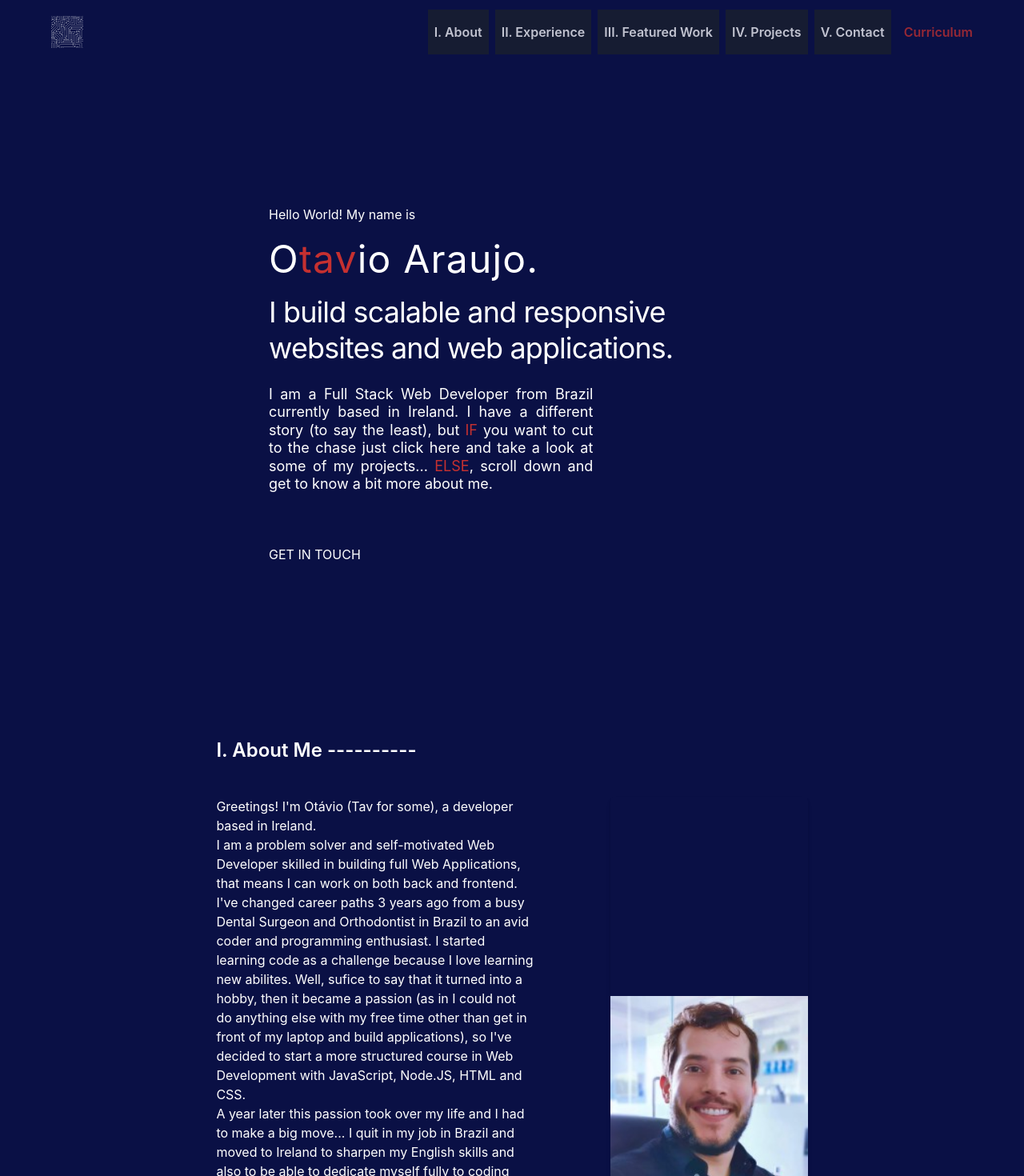
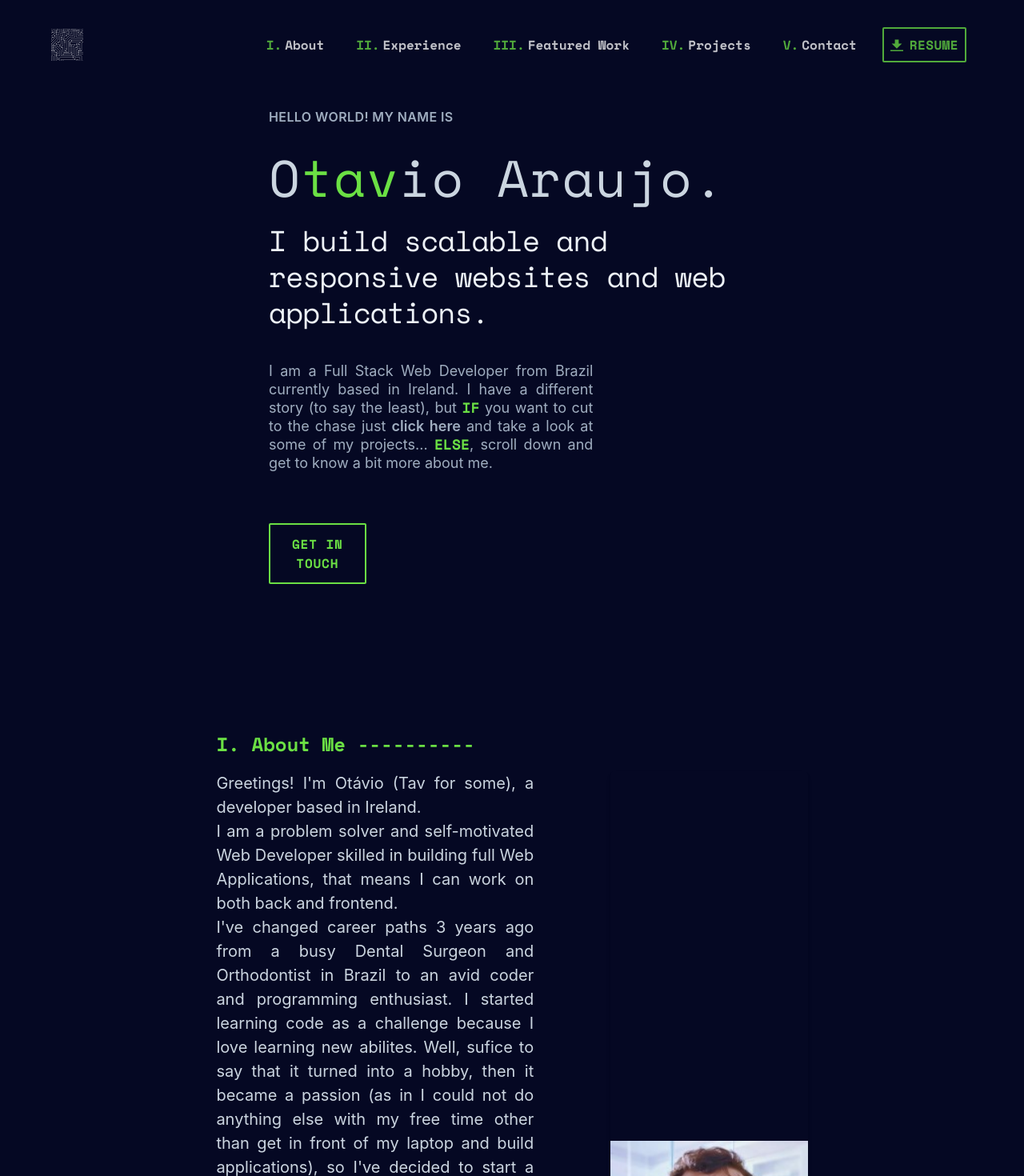
Before and after one commit to caotavio/portfolio-2.0, a React (Create React App) app: page / in a window 1280 px wide. Shown: the top 1470 px of the page at 80% size. Built offline with nearby package versions, Linux system fonts and the light colour scheme.

Commit message:
added fonts and final colors

```diff
--- a/public/index.html
+++ b/public/index.html
@@ -10,11 +10,15 @@
       content="Web site created using create-react-app"
     />
     <link rel="apple-touch-icon" href="%PUBLIC_URL%/logo192.png" />
+    <link href="https://fonts.googleapis.com/css2?family=Lora:wght@400;600;700&display=swap" rel="stylesheet">
+    <link href="https://fonts.googleapis.com/css2?family=Space+Mono:wght@400;700&display=swap" rel="stylesheet">
     <link rel="manifest" href="%PUBLIC_URL%/manifest.json" />
     <title>Otavio's Portfolio</title>
   </head>
-  <body class="flex flex-col min-h-screen" style="background-color: #0a1045;">
+  <body class="flex flex-col min-h-screen bg-main">
     <noscript>You need to enable JavaScript to run this app.</noscript>
     <div id="root" class="antialiased"></div>
   </body>
 </html>
+
+<!-- #080D37 test lighter -->
--- a/src/App.css
+++ b/src/App.css
@@ -1,3 +1,7 @@
+button, h1, h2 {
+  font-family: 'Space Mono', monospace!important;
+}
+
 .App {
   text-align: center;
 }
--- a/src/components/About.js
+++ b/src/components/About.js
@@ -4,10 +4,10 @@ function About() {
   const ProfilePic = '../images/profile.jpg';
 
   return(
-    <div id="about" className="py-10 lg:px-64 xl:px-1/5">
-      <h2 className="text-2xl font-semibold">I. About Me ----------</h2>
-      <div className="flex flex-col lg:flex-row mt-10">
-        <div className="my-auto lg:w-2/3 lg:pr-10 xl:pr-24">
+    <div id="about" className="text-gray-400 py-20 lg:px-64 xl:px-1/5">
+      <h2 className="text-2xl font-semibold text-lightsaberlight">I. About Me ----------</h2>
+      <div className="flex mt-4 flex-col lg:flex-row">
+        <div className="text-justify my-auto text-xl lg:w-2/3 lg:pr-10 xl:pr-24">
           <p>Greetings! I'm Otávio (Tav for some), a developer based in Ireland.</p>
           <p>
             I am a problem solver and self-motivated Web Developer skilled in building full Web Applications, that means I can work on both
@@ -23,7 +23,7 @@ function About() {
             A year later this passion took over my life and I had to make a big move... I quit in my job in Brazil and moved to Ireland to sharpen
             my English skills and also to be able to dedicate myself fully to coding and making a career out of it.
             I'm 31 now and it has been a beautiful journey so far. Since I moved here I was able to reach C1 (advanced) level in English and secured
-            a job as as a Full Stack Web Developer for a Digital Marketing company here in Ireland.
+            a job as a Full Stack Web Developer for a Digital Marketing company here in Ireland.
           </p>
           <p>
             With a lot of hard work I am now capable of creating web apps and websites using a few languages other than JavaScript (they are
--- a/src/components/Contact.js
+++ b/src/components/Contact.js
@@ -2,13 +2,13 @@ import React from 'react';
 
 function Contact() {
   return(
-    <div id="contact" className="mx-auto w-full py-10 sm:w-3/4 lg:w-2/5">
+    <div id="contact" className="mx-auto w-full py-64 sm:w-3/4 lg:w-2/5">
       <h2 className="text-2xl text-center font-semibold">------- V. Get In Touch -------</h2>
       <div className="flex flex-col mt-10 text-center">
         <p>I bet that was a lot of info to take in huh? If you have any questions, want to show me new opportunities or even have a virtual coffee
           about web development or nerdy stuff just send me an email and I will get back to you asap. May the Force be with you.
         </p>
-        <button className="mt-10 justify-center">Say "Hello There"</button>
+        <button className="mx-auto mt-10 text-center py-3 px-6 font-semibold tracking-wider text-lightsaberlight hover:bg-lightsaberlight hover:text-main border-2 rounded-sm border-lightsaberlight">Say "Hello There"</button>
       </div>
     </div>
   )
--- a/src/components/FeaturedProjects.js
+++ b/src/components/FeaturedProjects.js
@@ -5,12 +5,12 @@ function FeaturedProjects() {
   const Background = '../images/i-hungry-3.png';
 
   return(
-    <div id="featuredProjects" className="justify-center py-10 lg:px-20 xl:px-32">
+    <div id="featuredProjects" className="justify-center py-32 lg:px-20 xl:px-32">
       <h2 className="text-center text-2xl font-semibold">------- III. Featured Projects -------</h2>
 
       <div className="justify-center mt-10">
 
-        <div className="sm:flex sm:items-center sm:justify-center">
+        <div className="py-12 sm:flex sm:items-center sm:justify-center">
           <div className="relative pb-3/4 sm:pb-1/2 lg:pb-1/3 sm:w-full">
             <img src={Background} className="absolute w-full h-full object-cover rounded-md shadow-md" alt="i-Hungry"/>
           </div>
@@ -46,7 +46,7 @@ function FeaturedProjects() {
           </div>
         </div>
 
-        <div className="pt-10 sm:flex sm:flex-row-reverse sm:items-center sm:justify-center">
+        <div className="py-12 sm:flex sm:flex-row-reverse sm:items-center sm:justify-center">
           <div className="relative pb-3/4 sm:pb-1/2 lg:pb-1/3 sm:w-full">
             <img src={Background} className="absolute w-full h-full object-cover rounded-md shadow-md" alt="i-Hungry"/>
           </div>
@@ -82,7 +82,7 @@ function FeaturedProjects() {
           </div>
         </div>
 
-        <div className="pt-10 sm:flex sm:items-center sm:justify-center">
+        <div className="py-12 sm:flex sm:items-center sm:justify-center">
           <div className="relative pb-3/4 sm:pb-1/2 lg:pb-1/3 sm:w-full">
             <img src={Background} className="absolute w-full h-full object-cover rounded-md shadow-md" alt="i-Hungry"/>
           </div>
--- a/src/components/LandingPage.js
+++ b/src/components/LandingPage.js
@@ -1,19 +1,21 @@
 import React from 'react';
+import { Link, animateScroll as scroll } from "react-scroll";
 
 function LandingPage() {
   return (
-    <div className="flex flex-col px-1 justify-center w-full mx-auto h-screen sm:w-5/6 md:w-3/4 xl:w-1/2">
-      <p className="text-base">Hello World! My name is</p>
-      <div className="mt-2">
-        <h1 className="tracking-wide text-4xl md:text-5xl">O<span className="text-red-700">tav</span>io Araujo.</h1>
-        <h3 className="tracking-tight text-2xl md:text-4xl leading-tight mt-2">I build scalable and responsive websites and web applications.</h3>
+    <div className="flex flex-col px-1 justify-center -mt-20 w-full mx-auto h-screen sm:w-5/6 md:w-3/4 xl:w-1/2">
+      <p className="text-base uppercase text-gray-500 font-semibold tracking-wide">Hello World! My name is</p>
+      <div className="mt-4">
+        <h1 className="tracking-wide text-gray-400 text-5xl md:text-6xl">O<span className="text-lightsaberlight">tav</span>io Araujo.</h1>
+        <h2 className="tracking-tight text-gray-200 text-2xl md:text-4xl leading-tight mt-2">I build scalable and responsive websites and web applications.</h2>
       </div>
-      <h2 className="text-lg text-justify leading-tight mt-6 lg:w-2/3">
+      <h3 className="text-lg text-gray-500 text-justify leading-tight mt-10 lg:w-2/3">
         I am a Full Stack Web Developer from Brazil currently based in Ireland. I have a different story (to say the least), but <span
-        className="text-red-700">IF</span> you want to cut to the chase just <a href="#">click here</a> and take a look at some of my projects... <span
-        className="text-red-700">ELSE</span>, scroll down and get to know a bit more about me.
-      </h2>
-      <button className="mt-16 text-left">GET IN TOUCH</button>
+        className="font-mono text-lightsaberlight font-semibold">IF</span> you want to cut to the chase just <Link activeClass="active" to="featuredProjects" spy={true}
+        smooth={true} offset={0} duration={700} className="cursor-pointer font-semibold hover:text-lightsaberlight">click here</Link> and take a look at some
+        of my projects... <span className="font-mono text-lightsaberlight font-semibold">ELSE</span>, scroll down and get to know a bit more about me.
+      </h3>
+      <button className="w-1/2 sm:w-1/5 mt-16 text-center py-3 font-semibold tracking-wider text-lightsaberlight hover:bg-lightsaberlight hover:text-main border-2 rounded-sm border-lightsaberlight">GET IN TOUCH</button>
     </div>
   )
 }
--- a/src/components/Projects.js
+++ b/src/components/Projects.js
@@ -4,7 +4,7 @@ import ProjectsData from '../data/projects.json'
 
 function Projects() {
   return(
-    <div id="projects" className="flex flex-col items-center justify-center py-10">
+    <div id="projects" className="flex flex-col items-center justify-center py-32">
       <h2 className= "text-2xl font-semibold">------- IV. Projects showcasing specific skillsets -------</h2>
       {/* <div className="mt-10 sm:grid sm:grid-cols-2 xl:grid-cols-3 items-center justify-center sm:flex sm:flex-wrap"> */}
       <div className="mt-10 sm:flex sm:flex-wrap justify-center px-1/12 md:px-1/6 lg:px-1/5 xl:px-1/4">
--- a/src/components/Skills.js
+++ b/src/components/Skills.js
@@ -2,7 +2,7 @@ import React from 'react';
 
 function Skills() {
   return(
-    <div id="skills" className="bg-green-300 py-10 lg:px-64 xl:px-1/4">
+    <div id="skills" className="py-64 lg:px-64 xl:px-1/4">
       <h2 className="bg-green-400 text-2xl font-semibold">II. Work and Technologies -------</h2>
       <div className="flex mt-10 bg-green-500">
       <p>Vertical menus for the techs and languages</p>
--- a/src/components/footer.js
+++ b/src/components/footer.js
@@ -2,8 +2,10 @@ import React from 'react';
 
 function Footer() {
   return(
-    <footer className="bg-red-400 px-6 py-5 justify-center text-center">
-      POWERFULL FOOTER
+    <footer className="px-6 py-10 justify-center text-center">
+      <p className="text-md text-white font-semibold">
+        Built from scratch by Tav the Dev
+      </p>
     </footer>
   )
 }
--- a/src/components/navbar.js
+++ b/src/components/navbar.js
@@ -21,7 +21,7 @@ function Navbar() {
   }
 
   return(
-    <header className="sm:flex sm:justify-between sm:items-center lg:px-10">
+    <header className="py-4 sm:flex sm:justify-between sm:items-center lg:px-10">
       <div className="top-0 right-0 flex items-center justify-between px-6 py-5">
         <div className="inset-y-0 left-0 flex items-center">
           <svg className="h-10 fill-current text-white" xmlns="http://www.w3.org/2000/svg" viewBox="0 0 304 304">
@@ -38,7 +38,7 @@ function Navbar() {
         </div>
       </div>
       <animated.div className={ mobileMenu ? 'absolute top-0 right-0 w-full flex justify-end h-screen sm:h-auto sm:opacity-100' : 'hidden sm:block'} style={mobileMenu ? fade : {opacity: 1}}>
-        <div className="px-4 -mt-20 w-full opacity-75 text-center flex flex-col justify-center bg-blue-900 text-xl
+        <div className="font-mono px-4 -mt-20 w-full opacity-75 text-center flex flex-col justify-center bg-blue-900 text-xl
                         sm:mt-0 sm:w-auto sm:text-right sm:flex-row sm:text-base sm:bg-opacity-0">
           <Link onClick={ () => setMobileMenu(false) }
                 activeClass="active"
@@ -47,36 +47,41 @@ function Navbar() {
                 smooth={true}
                 offset={0}
                 duration={700}
-                className="cursor-pointer block text-white bg-gray-900 font-semibold py-4 px-2 hover:bg-green-800">I. About</Link>
+                className="cursor-pointer flex justify-center items-center text-white font-semibold py-2 px-4 hover:text-lightsaberlight"><span className="pr-1 text-lightsaberlight">I.</span> About</Link>
           <Link activeClass="active"
                 to="skills"
                 spy={true}
                 smooth={true}
                 offset={0}
                 duration={700}
-                className="block text-white bg-gray-900 font-semibold py-4 px-2 mt-1 hover:bg-green-800 sm:mt-0 sm:ml-2">II. Experience</Link>
+                className="cursor-pointer flex justify-center items-center text-white font-semibold py-2 px-4 mt-1 hover:text-lightsaberlight sm:mt-0 sm:ml-2"><span className="pr-1 text-lightsaberlight">II.</span> Experience</Link>
           <Link activeClass="active"
                 to="featuredProjects"
                 spy={true}
                 smooth={true}
                 offset={0}
                 duration={700}
-                className="block text-white bg-gray-900 font-semibold py-4 px-2 mt-1 hover:bg-green-800 sm:mt-0 sm:ml-2">III. Featured Work</Link>
+                className="cursor-pointer flex justify-center items-center text-white font-semibold py-2 px-4 mt-1 hover:text-lightsaberlight sm:mt-0 sm:ml-2"><span className="pr-1 text-lightsaberlight">III.</span> Featured Work</Link>
           <Link activeClass="active"
                 to="projects"
                 spy={true}
                 smooth={true}
                 offset={0}
                 duration={700}
-                className="block text-white bg-gray-900 font-semibold py-4 px-2 mt-1 hover:bg-green-800 sm:mt-0 sm:ml-2">IV. Projects</Link>
+                className="cursor-pointer flex justify-center items-center text-white font-semibold py-2 px-4 mt-1 hover:text-lightsaberlight sm:mt-0 sm:ml-2"><span className="pr-1 text-lightsaberlight">IV.</span> Projects</Link>
           <Link activeClass="active"
                 to="contact"
                 spy={true}
                 smooth={true}
                 offset={0}
                 duration={700}
-                className="block text-white bg-gray-900 font-semibold py-4 px-2 mt-1 hover:bg-green-800 sm:mt-0 sm:ml-2">V. Contact</Link>
-          <a href="#" className="block text-red-700 font-semibold py-4 px-2 mt-1 hover:bg-green-800 sm:mt-0 sm:ml-2">Curriculum</a>
+                className="cursor-pointer flex justify-center items-center text-white font-semibold py-2 px-4 mt-1 hover:text-lightsaberlight sm:mt-0 sm:ml-2"><span className="pr-1 text-lightsaberlight">V.</span> Contact</Link>
+            <button className="flex justify-center items-center font-bold tracking-wide uppercase text-lightsaberlight hover:text-main hover:bg-lightsaberlight border-2 border-lightsaberlight rounded-sm p-2 sm:my-auto sm:mx-4">
+              <div className="flex items-center pr-2">
+                <svg className="h-4 fill-current" xmlns="http://www.w3.org/2000/svg" viewBox="0 0 20 20"><path d="M13 8V2H7v6H2l8 8 8-8h-5zM0 18h20v2H0v-2z"/></svg>
+              </div>
+              <a href="#">Resume</a>
+            </button>
         </div>
       </animated.div>
     </header>
--- a/src/index.css
+++ b/src/index.css
@@ -1,13 +1,10 @@
 body {
   margin: 0;
-  font-family: -apple-system, BlinkMacSystemFont, 'Segoe UI', 'Roboto', 'Oxygen',
-    'Ubuntu', 'Cantarell', 'Fira Sans', 'Droid Sans', 'Helvetica Neue',
-    sans-serif;
+  font-family: -apple-system, BlinkMacSystemFont, 'Lora', sans-serif;
   -webkit-font-smoothing: antialiased;
   -moz-osx-font-smoothing: grayscale;
 }
 
 code {
-  font-family: source-code-pro, Menlo, Monaco, Consolas, 'Courier New',
-    monospace;
+  font-family: source-code-pro, Menlo, Monaco, Consolas, 'Space Mono', monospace;
 }
--- a/tailwind.config.js
+++ b/tailwind.config.js
@@ -1,7 +1,24 @@
 module.exports = {
   purge: [],
   theme: {
+    fontFamily: {
+      'serif': ['Lora', 'serif'],
+      'mono': ['"Space Mono"', 'monospace']
+    },
     extend: {
+      colors: {
+        main: '#050823',
+        tardis1: '#102372',
+        tardis2: '#003B6F',
+        tardis3: '#00203c',
+        lightsaberdark: '#FF0000',
+        lightsaberlight: '#6BE044',
+        matrix1: '#00ff41',
+        matrix2: '#008f11',
+        matrix3: '#36ba01',
+        matrix4: '#009a22',
+        matrix5: '#00ff2b',
+      },
       spacing: {
         '1/2': '50%',
         '1/3': '33.333333%',
```
Also changed, not shown: src/download.svg (added).
